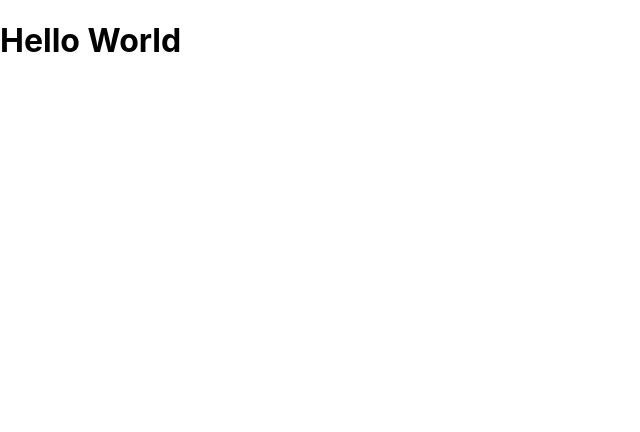
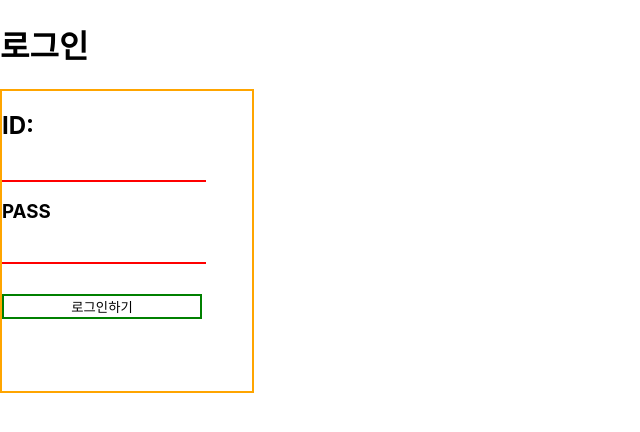
Before and after one commit to pkt0831/React-Study, a React app: page / in a window 1280 px wide. Shown: the top 432 px of the page, without its empty margins (0-640 px from the left). Built offline with nearby package versions, Linux system fonts and the light colour scheme.

Commit message:
add login

```diff
--- a/package.json
+++ b/package.json
@@ -17,7 +17,6 @@
     "babel-preset-react-app": "^9.1.2",
     "camelcase": "^5.3.1",
     "case-sensitive-paths-webpack-plugin": "2.3.0",
-    "classnames": "^2.2.6",
     "css-loader": "3.4.2",
     "dotenv": "8.2.0",
     "dotenv-expand": "5.1.0",
--- a/src/App.css
+++ b/src/App.css
@@ -1,7 +1,16 @@
-.App {
-  display: inline-block;
-  width: 100px;
-  height: 100px;
-  border: 1px solid black;
-  background: orange;
+.wrap {
+  border:2px solid orange;
+  width: 250px;
+  height: 300px;
 }
+.inputStyle {
+  width:200px;
+  border: none;
+  border-bottom: 2px solid  red;
+}
+.buttonStyle {
+  border:2px solid green;
+  background: white;
+  width: 200px;
+  margin-top:30px;
+}
--- a/src/App.js
+++ b/src/App.js
@@ -1,12 +1,42 @@
+/* eslint-disable react/void-dom-elements-no-children */
+/* eslint-disable react/button-has-type */
 import React, { Component } from 'react';
+import classNames from 'classnames/bind';
 import style from './App.css';
 
+const st = classNames.bind(style);
+
 class App extends Component {
+  // eslint-disable-next-line class-methods-use-this
+  handleSubmitChange = () => {
+    // eslint-disable-next-line no-console
+    console.log('사용자 아이디 입력중');
+  };
+
   render() {
     return (
-      <div className={`${style.App} ${style.blue}`}>
-        <h1>Hello World</h1>
-      </div>
+      <>
+        <div>
+          <h1>로그인</h1>
+        </div>
+        <div className={st('wrap')}>
+          <form classNAme={st('formStyle')} onSubmit={this.handleSubmit}>
+            <h2>ID:</h2>
+            <input
+              type="text"
+              className={st('inputStyle')}
+              onSubmit={this.handlePw}
+            />
+            <h3>PASS</h3>
+            <input
+              type="text"
+              className={st('inputStyle')}
+              onSubmit={this.handleLogin}
+            />
+            <button className={st('buttonStyle')}>로그인하기</button>
+          </form>
+        </div>
+      </>
     );
   }
 }
```
Lines whose indentation alone changed are shown as unchanged.
